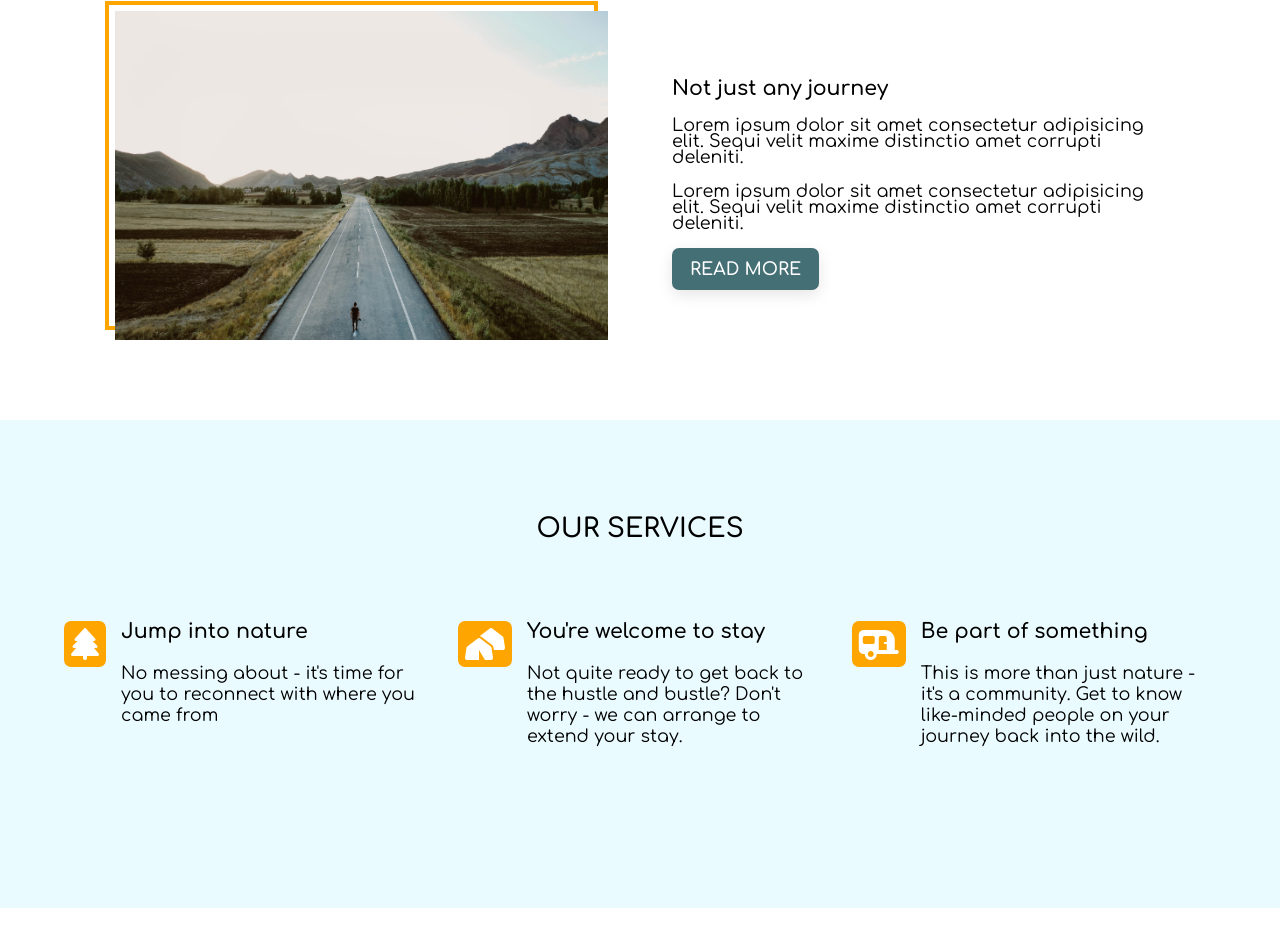
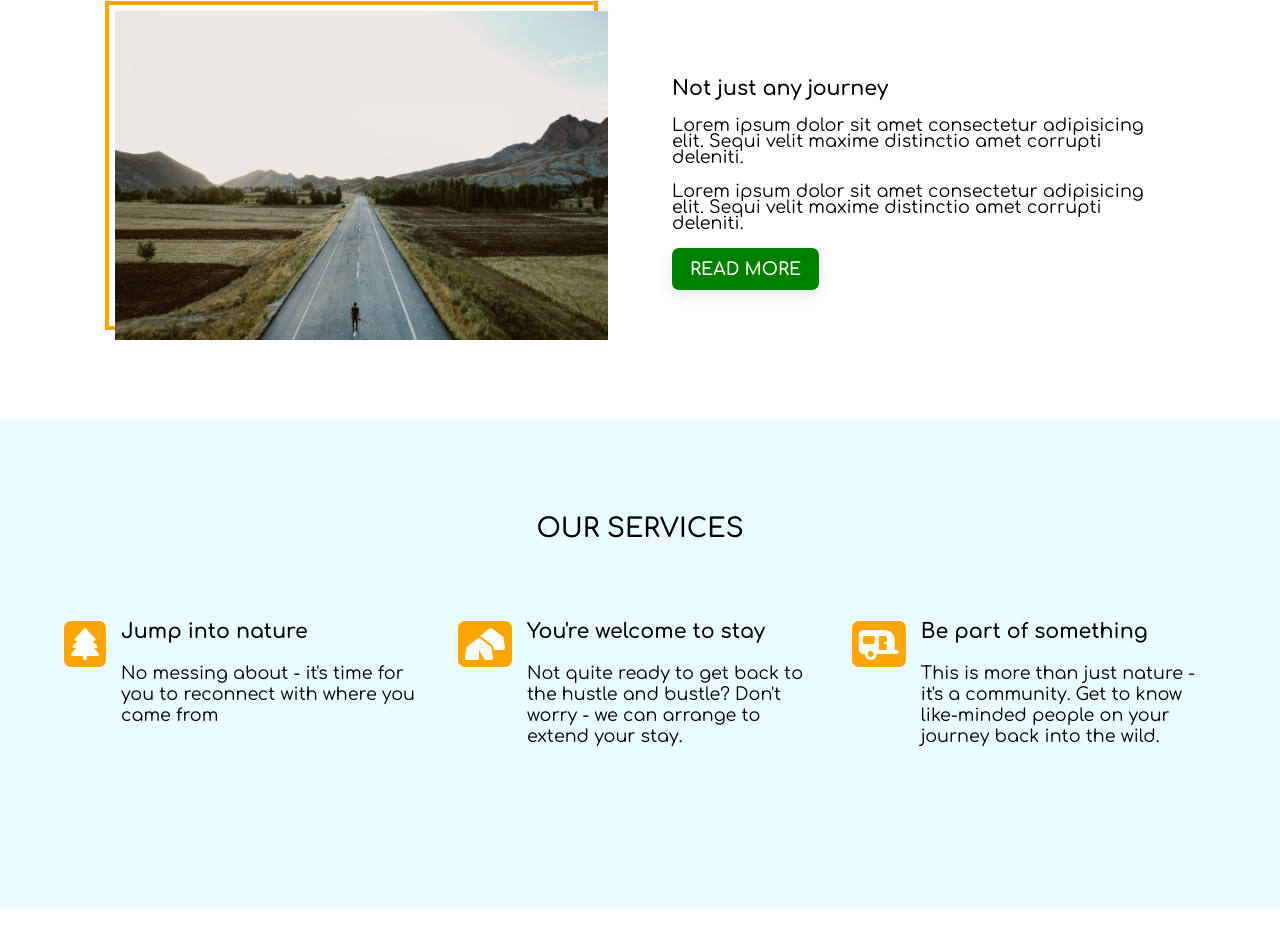
Before and after one commit to CheeseAndOnion/great-journey-travel, a plain HTML site: page index.html in a window 1280 px wide. Shown: the part 1055-1980 px from the top of the page. Drawn offline with Linux system fonts and the light colour scheme; a web font is replaced by a local one.

Commit message:
Made everything a rainbow

```diff
--- a/stylesheet.css
+++ b/stylesheet.css
@@ -2,10 +2,10 @@
 
 :root {
   --primary-color: orange;
-  --second-color: #8fe9f7;
-  --third-color: #45ddf5;
-  --fourth-color: #446f75;
-  --fifth-color: #36afc2;
+  --second-color: red;
+  --third-color: blue;
+  --fourth-color: green;
+  --fifth-color: purple;
   --transition: 300ms ease-in;
   --primary-font: Comfortaa;
   --second-font: fjalla one;
```
